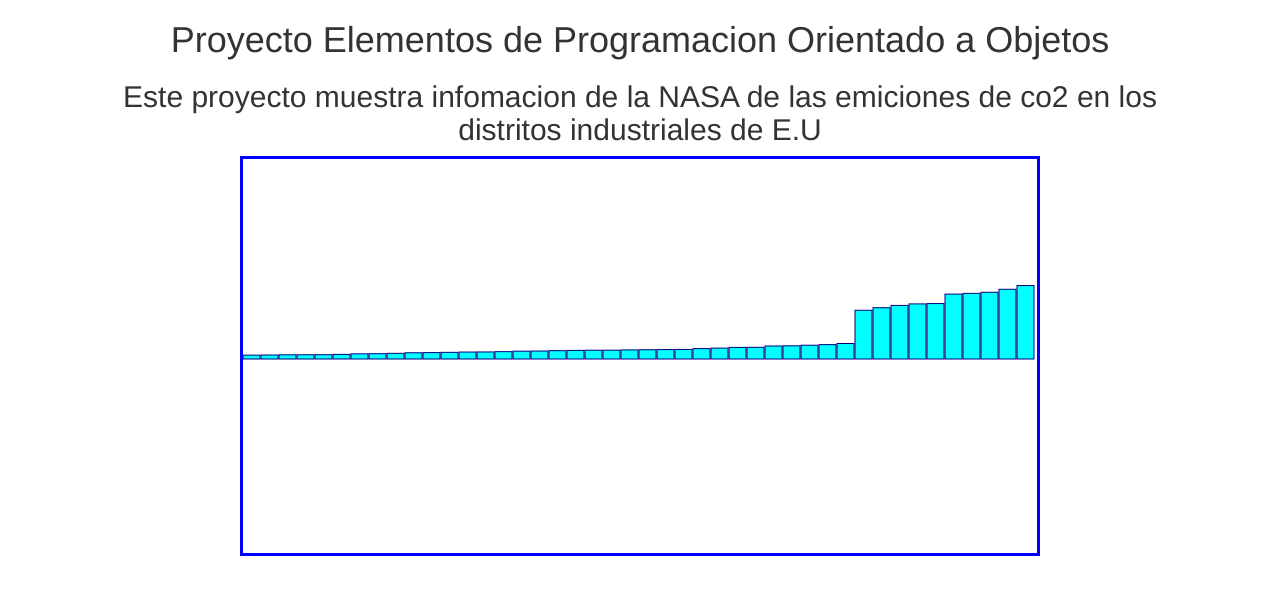
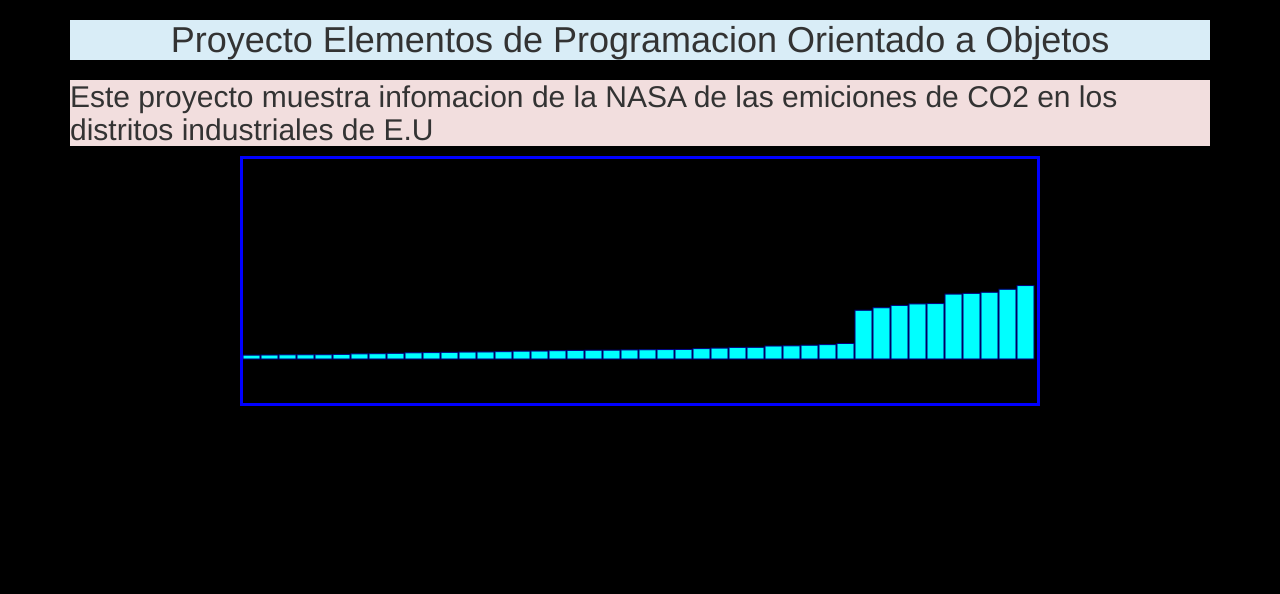
Before and after one commit to JuanTorresSan/proyectojava3, a plain HTML site: page index.html in a window 1280 px wide. Drawn offline with nearby package versions, Linux system fonts and the light colour scheme; no server answers.

Commit message:
Add files via upload

```diff
--- a/estilos.css
+++ b/estilos.css
@@ -1,5 +1,3 @@
-*
-
-.titulo{
-    text-align: center;
+body{
+   background-color: red;
 }
--- a/index.html
+++ b/index.html
@@ -8,6 +8,8 @@
         <script src="node_modules/jquery/dist/jquery.js"></script>
         <script src="node_modules/d3/build/d3.js"></script>
 
+        <link rel="stylesheet" type="text/css" href="estilos.css">
+
         <!-- Latest compiled and minified CSS -->
 <link rel="stylesheet" href="https://maxcdn.bootstrapcdn.com/bootstrap/3.3.7/css/bootstrap.min.css" integrity="sha384-BVYiiSIFeK1dGmJRAkycuHAHRg32OmUcww7on3RYdg4Va+PmSTsz/K68vbdEjh4u" crossorigin="anonymous">
 
@@ -17,16 +19,23 @@
 <!-- Latest compiled and minified JavaScript -->
 <script src="https://maxcdn.bootstrapcdn.com/bootstrap/3.3.7/js/bootstrap.min.js" integrity="sha384-Tc5IQib027qvyjSMfHjOMaLkfuWVxZxUPnCJA7l2mCWNIpG9mGCD8wGNIcPD7Txa" crossorigin="anonymous"></script>
     </head>
+
+
+ <body style="background-color:#000000;">
+</body>
+
     <body>
+
+
 <div class="container">
 
-      <h1 class="text-center">  <div id="titulo">Proyecto Elementos de Programacion Orientado a Objetos</div>  </h1>
+      <h1 class="text-center">   <p class="bg-info" id="titulo">Proyecto Elementos de Programacion Orientado a Objetos</p>   </h1>
 
 
-      <h2 class="text-center">Este proyecto muestra infomacion de la NASA de las emiciones de co2 en los distritos industriales de E.U </h2>
+      <h2 class="text-center, bg-danger "  >Este proyecto muestra infomacion de la NASA de las emiciones de CO2 en los distritos industriales de E.U </h2>
 
         <div id="container" class="text-center">
-            <svg style="width:800px;height:400px;border:3px blue solid;" />
+            <svg style="width:800px;height:250px;border:3px blue solid;" />
         </div>
    <script src="script.js"></script>
  </div>
```
